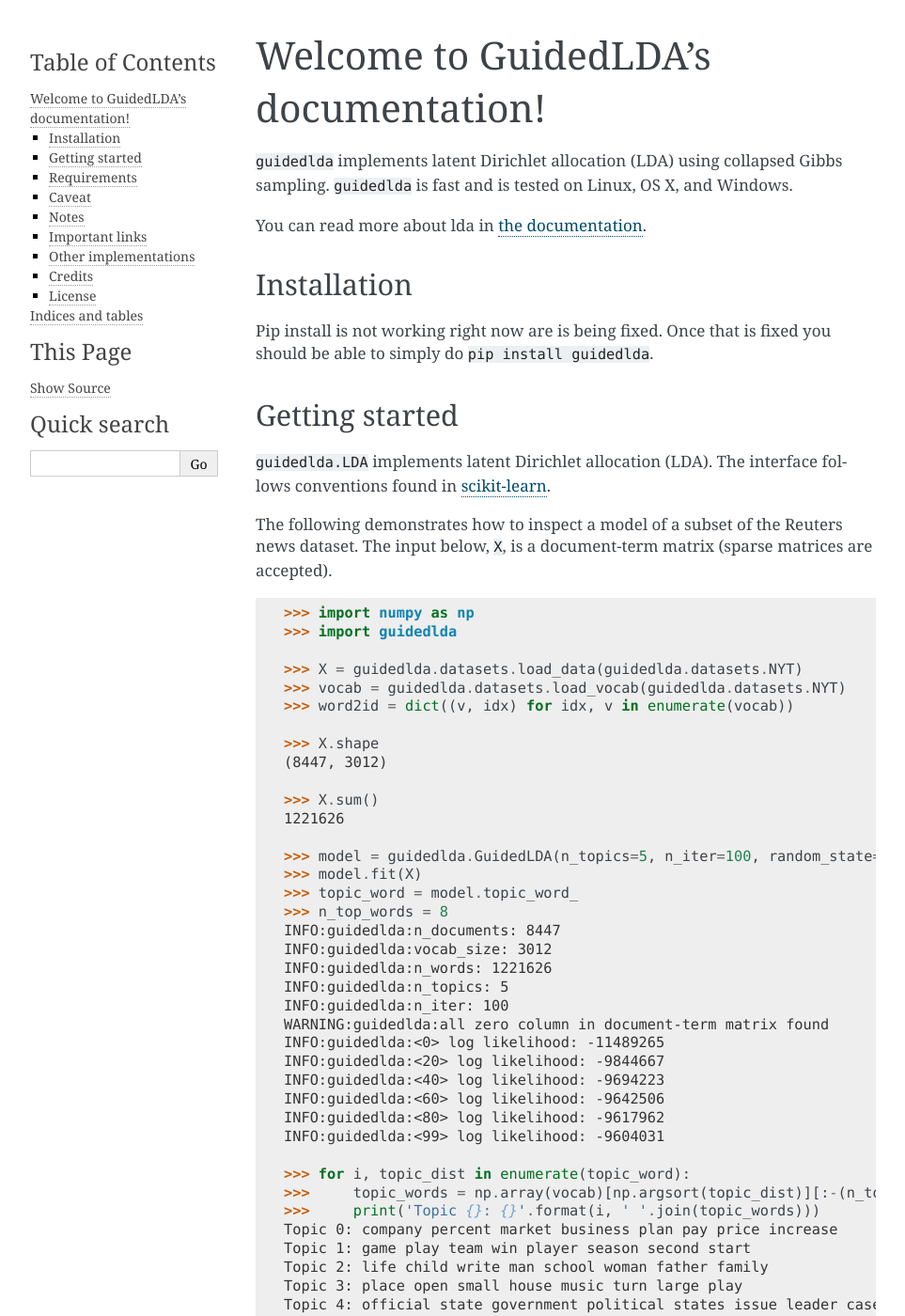
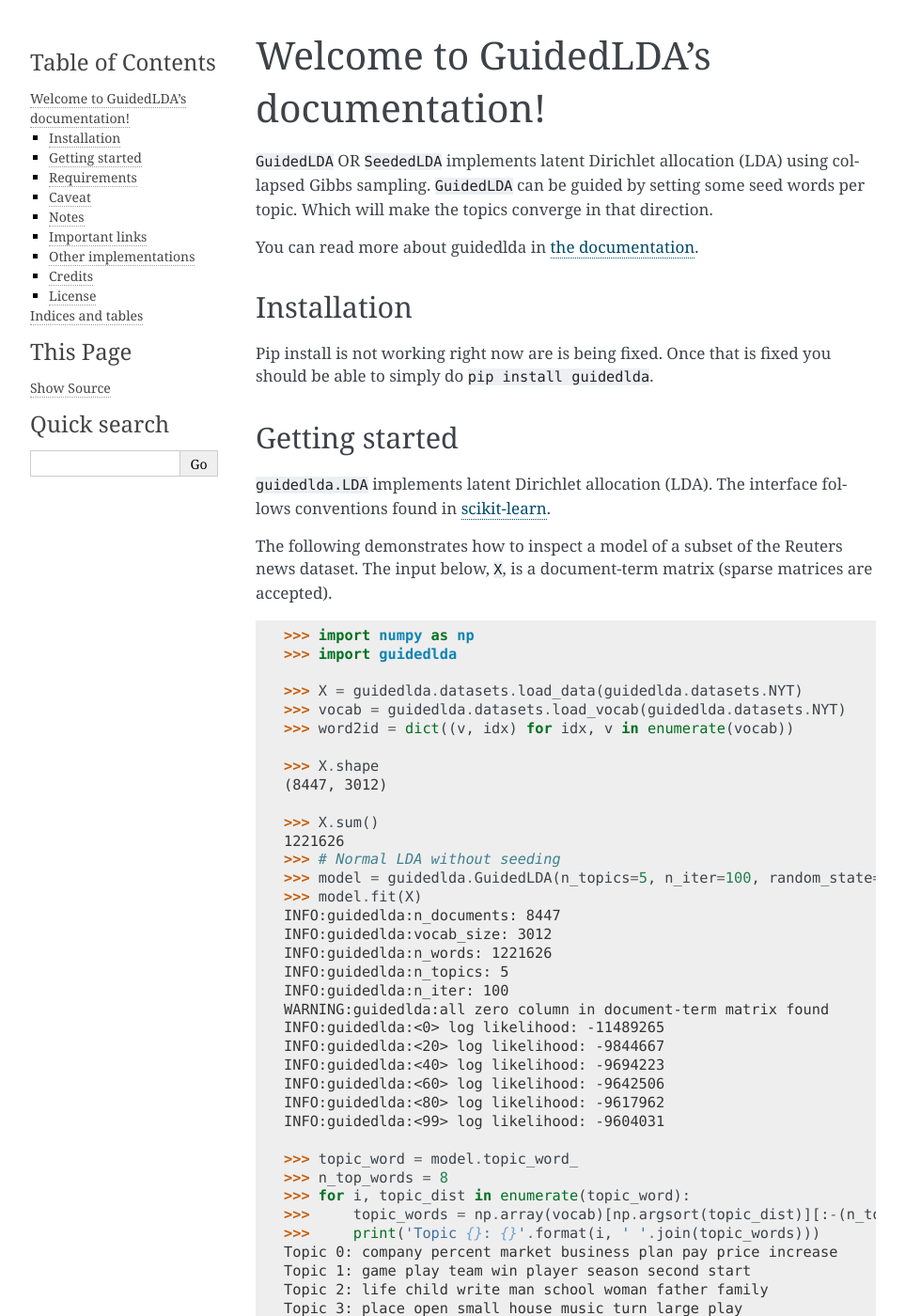
Before and after one commit to vi3k6i5/GuidedLDA, a Sphinx documentation site: the page built from docs/index.rst, in a window 1280 px wide and 1400 px high. Shown: the whole window at 94% size, without its empty margins (148-1111 px from the left). Built offline with Sphinx 7.4.7, drawn with Linux system fonts in a browser that asks for light colours; some of the changed text lies outside the part shown.

Commit message:
updated guided lda seeded lda description

```diff
--- a/docs/index.rst
+++ b/docs/index.rst
@@ -10,10 +10,9 @@
    :maxdepth: 2
    :caption: Contents:
 
-``guidedlda`` implements latent Dirichlet allocation (LDA) using collapsed Gibbs
-sampling. ``guidedlda`` is fast and is tested on Linux, OS X, and Windows.
+``GuidedLDA`` OR ``SeededLDA`` implements latent Dirichlet allocation (LDA) using collapsed Gibbs sampling. ``GuidedLDA`` can be guided by setting some seed words per topic. Which will make the topics converge in that direction.
 
-You can read more about lda in `the documentation <https://guidedlda.readthedocs.io>`_.
+You can read more about guidedlda in `the documentation <https://guidedlda.readthedocs.io>`_.
 
 Installation
 ------------
@@ -51,11 +50,9 @@
 
     >>> X.sum()
     1221626
-
+    >>> # Normal LDA without seeding
     >>> model = guidedlda.GuidedLDA(n_topics=5, n_iter=100, random_state=7, refresh=20)
     >>> model.fit(X)
-    >>> topic_word = model.topic_word_
-    >>> n_top_words = 8
     INFO:guidedlda:n_documents: 8447
     INFO:guidedlda:vocab_size: 3012
     INFO:guidedlda:n_words: 1221626
@@ -69,6 +66,8 @@
     INFO:guidedlda:<80> log likelihood: -9617962
     INFO:guidedlda:<99> log likelihood: -9604031
 
+    >>> topic_word = model.topic_word_
+    >>> n_top_words = 8
     >>> for i, topic_dist in enumerate(topic_word):
     >>>     topic_words = np.array(vocab)[np.argsort(topic_dist)][:-(n_top_words+1):-1]
     >>>     print('Topic {}: {}'.format(i, ' '.join(topic_words)))
@@ -78,11 +77,11 @@
     Topic 3: place open small house music turn large play
     Topic 4: official state government political states issue leader case
 
-    >>> seed_topic_list
+    >>> # Guided LDA with seed topics.
     >>> seed_topic_list = [['game', 'team', 'win', 'player', 'season', 'second', 'victory'],
     >>>                    ['percent', 'company', 'market', 'price', 'sell', 'business', 'stock', 'share'],
-    >>>                   ['music', 'write', 'art', 'book', 'world', 'film'],
-    >>>                   ['political', 'government', 'leader', 'official', 'state', 'country', 'american','case', 'law', 'police', 'charge', 'officer', 'kill', 'arrest', 'lawyer']]
+    >>>                    ['music', 'write', 'art', 'book', 'world', 'film'],
+    >>>                    ['political', 'government', 'leader', 'official', 'state', 'country', 'american','case', 'law', 'police', 'charge', 'officer', 'kill', 'arrest', 'lawyer']]
 
     >>> model = guidedlda.GuidedLDA(n_topics=5, n_iter=100, random_state=7, refresh=20)
 
```
Also changed, not shown: README.rst (+4 -5 lines).
